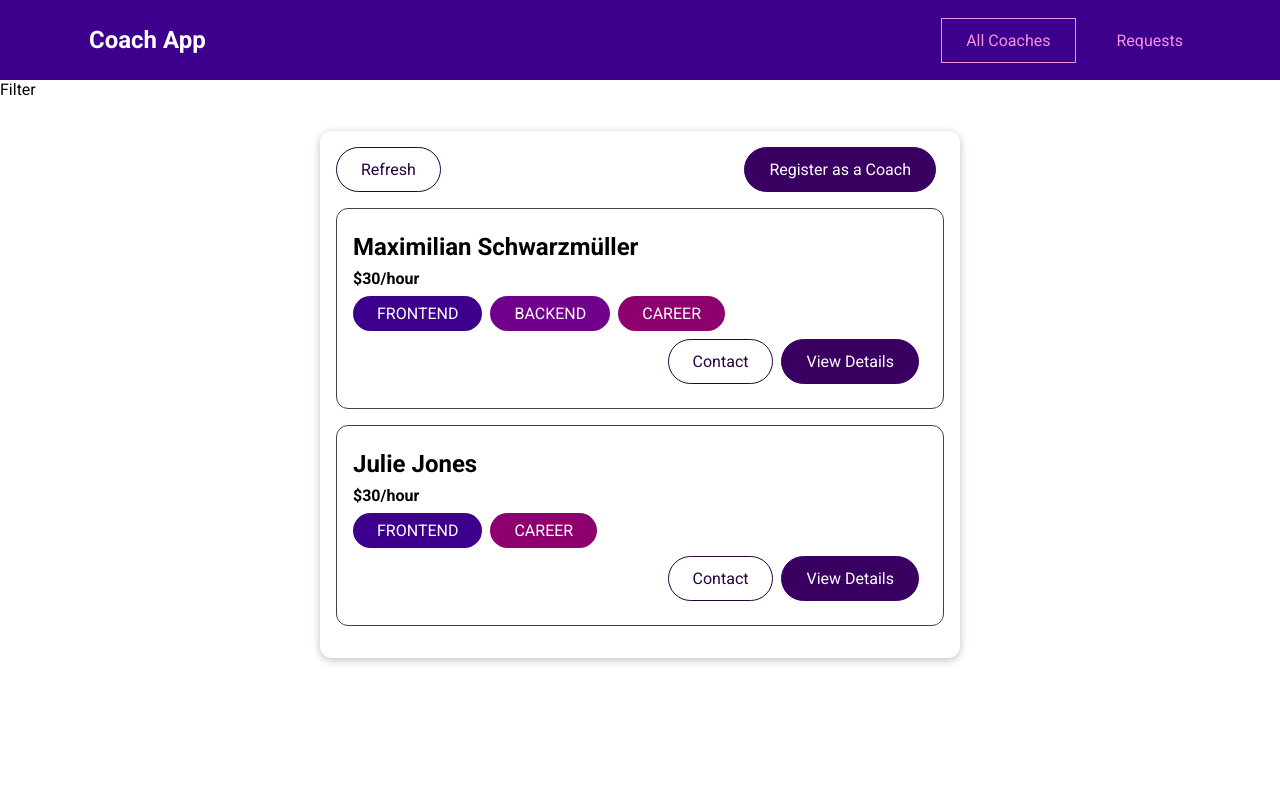
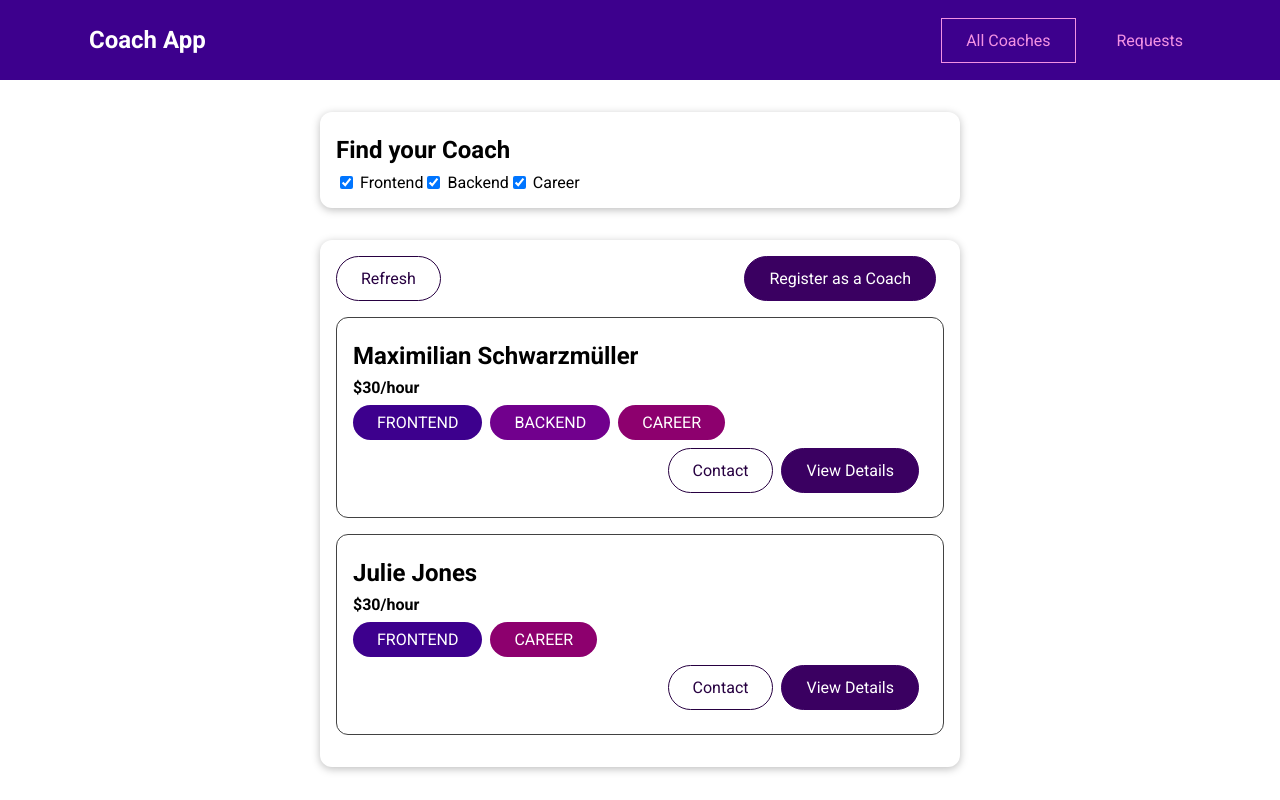
Before and after one commit to vladixcode/vue-coach-app, a Vue app: page /coaches in a window 1280 px wide. Built offline with nearby package versions, Linux system fonts and the light colour scheme.

Commit message:
Coach Filtering - Implement filtering component & logic (#5)

```diff
--- /dev/null
+++ b/src/components/coaches/CoachFilter.vue
@@ -0,0 +1,65 @@
+<template>
+  <base-card>
+    <h2>Find your Coach</h2>
+    <span class="filter-option">
+      <input id="frontend" type="checkbox" checked @change="setFilter" />
+      <label for="frontend">Frontend</label>
+
+      <input id="backend" type="checkbox" checked @change="setFilter" />
+      <label for="backend">Backend</label>
+
+      <input id="career" type="checkbox" checked @change="setFilter" />
+      <label for="career">Career</label>
+    </span>
+  </base-card>
+</template>
+
+<script>
+export default {
+  emits: ['change-filter'],
+  data() {
+    return {
+      filters: {
+        frontend: true,
+        backend: true,
+        career: true,
+      },
+    }
+  },
+  methods: {
+    setFilter(event) {
+      const inputId = event.target.id
+      const isActive = event.target.checked
+      const updatedFilters = {
+        ...this.filters,
+        [inputId]: isActive,
+      }
+      this.filters = updatedFilters
+      this.$emit('change-filter', updatedFilters)
+    },
+  },
+}
+</script>
+
+<style scoped>
+h2 {
+  margin: 0.5rem 0;
+}
+
+.filter-option {
+  margin-right: 1rem;
+}
+
+.filter-option label,
+.filter-option input {
+  vertical-align: middle;
+}
+
+.filter-option label {
+  margin-left: 0.25rem;
+}
+
+.filter-option.active label {
+  font-weight: bold;
+}
+</style>
--- a/src/pages/coaches/CoachesList.vue
+++ b/src/pages/coaches/CoachesList.vue
@@ -1,5 +1,7 @@
 <template>
-  <section>Filter</section>
+  <section>
+    <coach-filter @change-filter="setFilters"></coach-filter>
+  </section>
   <section>
     <base-card>
       <div class="controls">
@@ -24,16 +26,44 @@
 
 <script>
 import CoachItem from '@/components/coaches/CoachItem.vue'
+import CoachFilter from '@/components/coaches/CoachFilter.vue'
+
 export default {
   components: {
     CoachItem,
+    CoachFilter,
+  },
+  data() {
+    return {
+      activeFiters: {
+        frontend: true,
+        backend: true,
+        career: true,
+      },
+    }
   },
   computed: {
     filteredCoaches() {
-      return this.$store.getters['coaches/coaches']
+      return this.$store.getters['coaches/coaches'].filter((coach) => {
+        if (this.activeFiters.frontend && coach.areas.includes('frontend')) {
+          return true
+        }
+        if (this.activeFiters.backend && coach.areas.includes('backend')) {
+          return true
+        }
+        if (this.activeFiters.career && coach.areas.includes('career')) {
+          return true
+        }
+        return false
+      })
     },
     hasCoaches() {
       return this.$store.getters['coaches/hasCoaches']
+    },
+  },
+  methods: {
+    setFilters(updatedFilters) {
+      this.activeFiters = updatedFilters
     },
   },
 }
```
